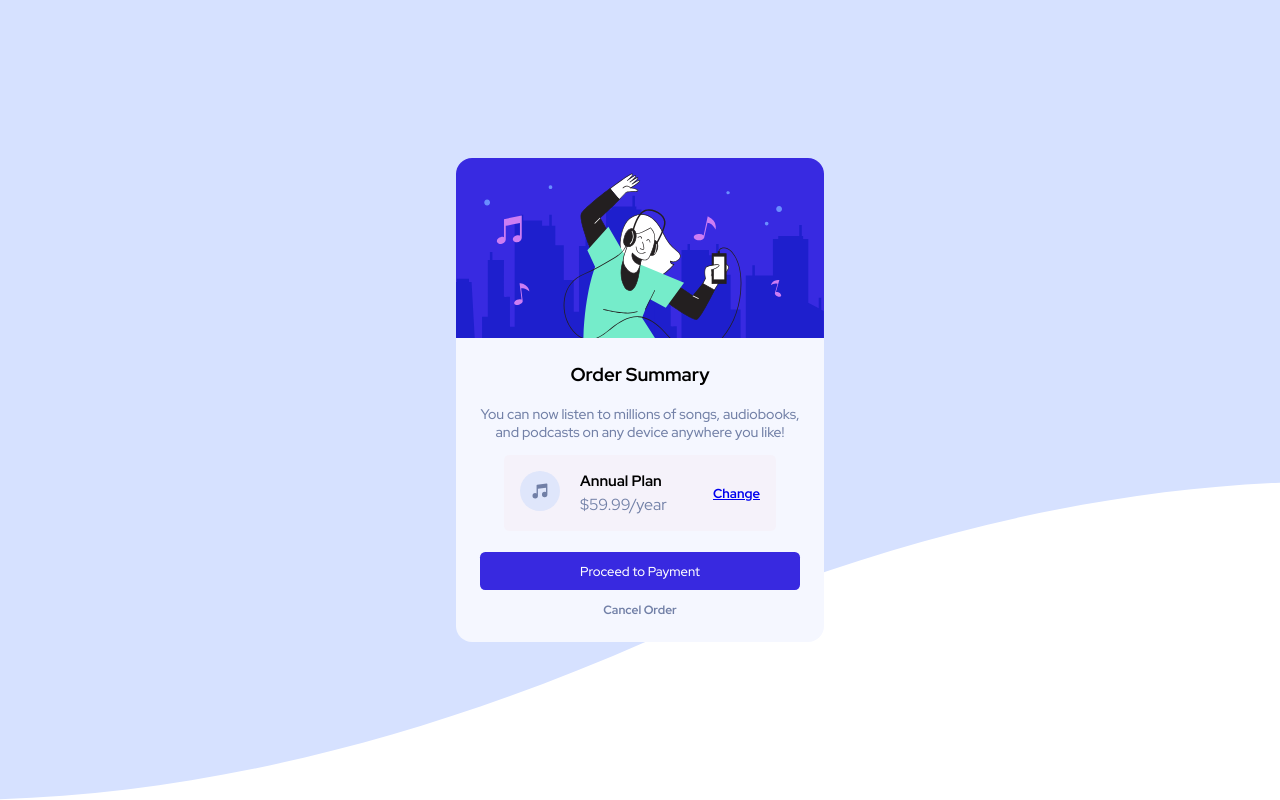
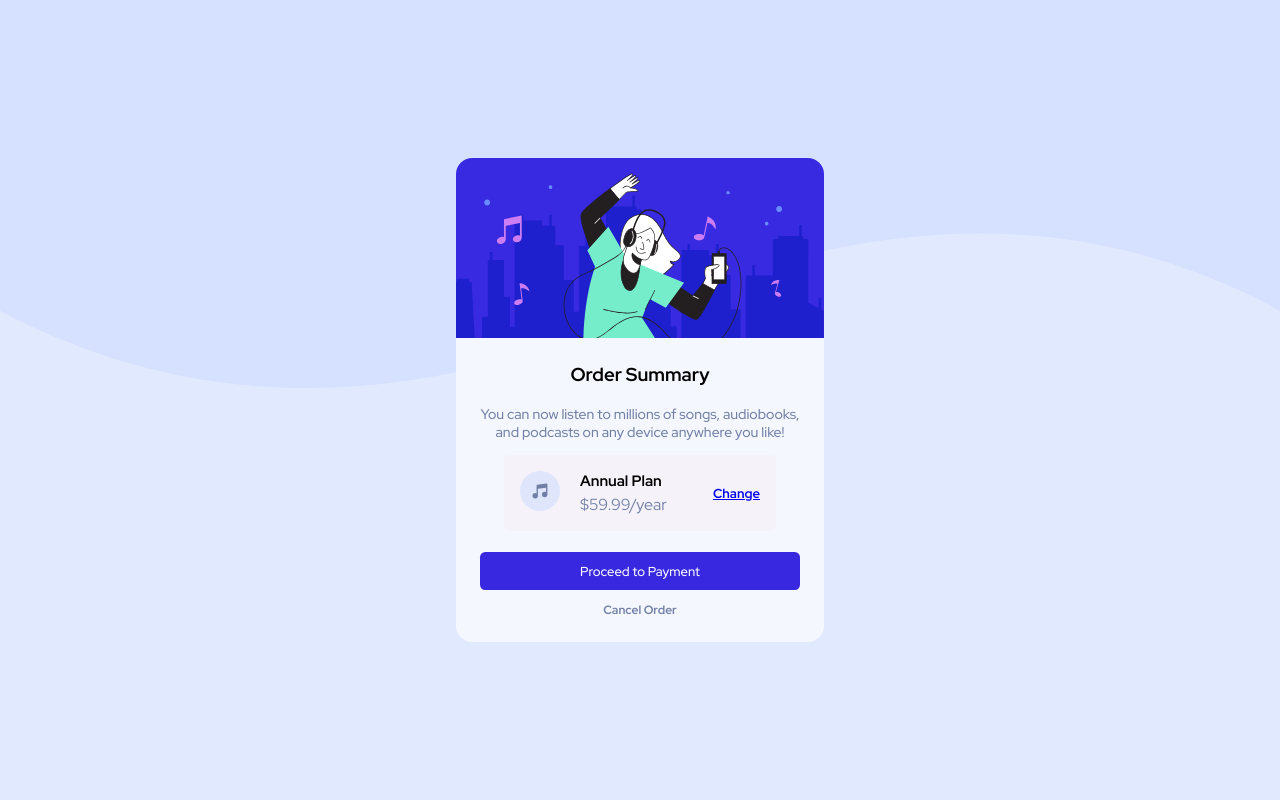
Before and after one commit to DESELMAAR/9-order-summary-component-main, a plain HTML site: page index.html in a window 1280 px wide. Drawn offline with Linux system fonts and the light colour scheme.

Commit message:
Update style.css

```diff
--- a/style.css
+++ b/style.css
@@ -21,26 +21,17 @@
 --font: 'Red Hat Display', sans-serif;
 }
 body{
-  /* background-image: url(images/pattern-background-desktop.svg);
-  background-repeat: no-repeat;
-background-size: cover;
-background-position-Y: 20%;
-display: flex;
-justify-content: center;
-align-items: center;
-height: 100vh; */
-background-image: url(images/pattern-background-desktop.svg);
-background-size: cover;
-background-position: center;
-background-repeat: no-repeat;
+background: url(./images/pattern-background-desktop.svg) no-repeat, #E1E9Ff;
+background-size: contain;
+
 height: 100vh ;
 display: flex;
 justify-content: center;
 align-items: center;
 padding: 0 1em;
 
+}
 
-}
 .container{
   max-width: 23em;
   border-radius: 1em;
```
